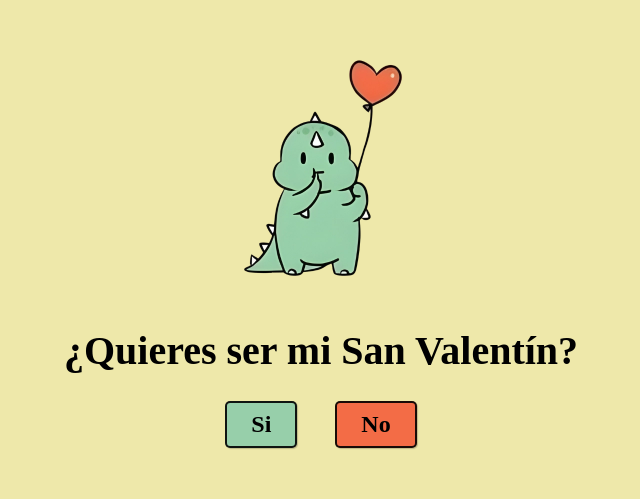
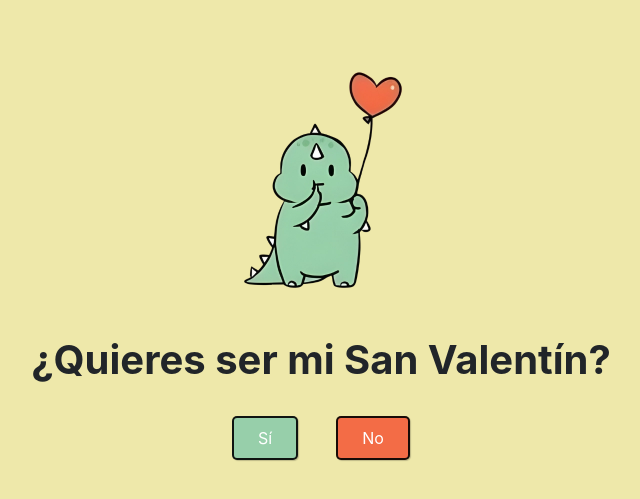
Before and after one commit to RafaelBuse1508/RepoWeb, a plain HTML site: page index.html in a window 1280 px wide. Shown: the part 151-650 px from the top of the page, without its empty margins (319-959 px from the left). Drawn offline with nearby package versions, Linux system fonts and the light colour scheme.

Commit message:
Update urg index.html

```diff
--- a/index.html
+++ b/index.html
@@ -1,26 +1,35 @@
 <!DOCTYPE html>
-<html lang="en">
+<html lang="es">
 
 <head>
   <meta charset="UTF-8">
   <meta name="viewport" content="width=device-width, initial-scale=1.0">
-  <title>San Valentin</title>
+  <title>San Valentín</title>
+
+  <!-- Bootstrap CSS -->
+  <link rel="stylesheet" href="https://stackpath.bootstrapcdn.com/bootstrap/4.3.1/css/bootstrap.min.css">
+
   <link rel="stylesheet" href="style.css">
 </head>
 
 <body>
-  <main>
-    <div id="message">
-      <h1>Siempre supe que dirias que sí <br>♥</h1>
+  <main class="container">
+    <div id="message" class="text-center mt-4">
+      <h1>Siempre supe que dirías que sí <br>♥</h1>
       <img src="./assets/dino_love_2.webp" width="250" alt="Dino Love">
     </div>
-    <img src="./assets/dino_love.webp" width="250" alt="Dino Love">
-    <h1>¿Quieres ser mi San Valentín?</h1>
-    <div class="options">
-      <button id="yes">Si</button>
-      <button id="no">No</button>
+    <img src="./assets/dino_love.webp" width="250" alt="Dino Love" class="mx-auto d-block mt-4">
+    <h1 class="text-center mt-4">¿Quieres ser mi San Valentín?</h1>
+    <div class="options text-center mt-4">
+      <button id="yes" class="btn btn-success">Sí</button>
+      <button id="no" class="btn btn-danger">No</button>
     </div>
   </main>
+
+  <!-- Bootstrap JS y Popper.js (necesarios para Bootstrap) -->
+  <script src="https://code.jquery.com/jquery-3.3.1.slim.min.js"></script>
+  <script src="https://cdnjs.cloudflare.com/ajax/libs/popper.js/1.14.7/umd/popper.min.js"></script>
+  <script src="https://stackpath.bootstrapcdn.com/bootstrap/4.3.1/js/bootstrap.min.js"></script>
 
   <script src="script.js"></script>
 </body>
```
